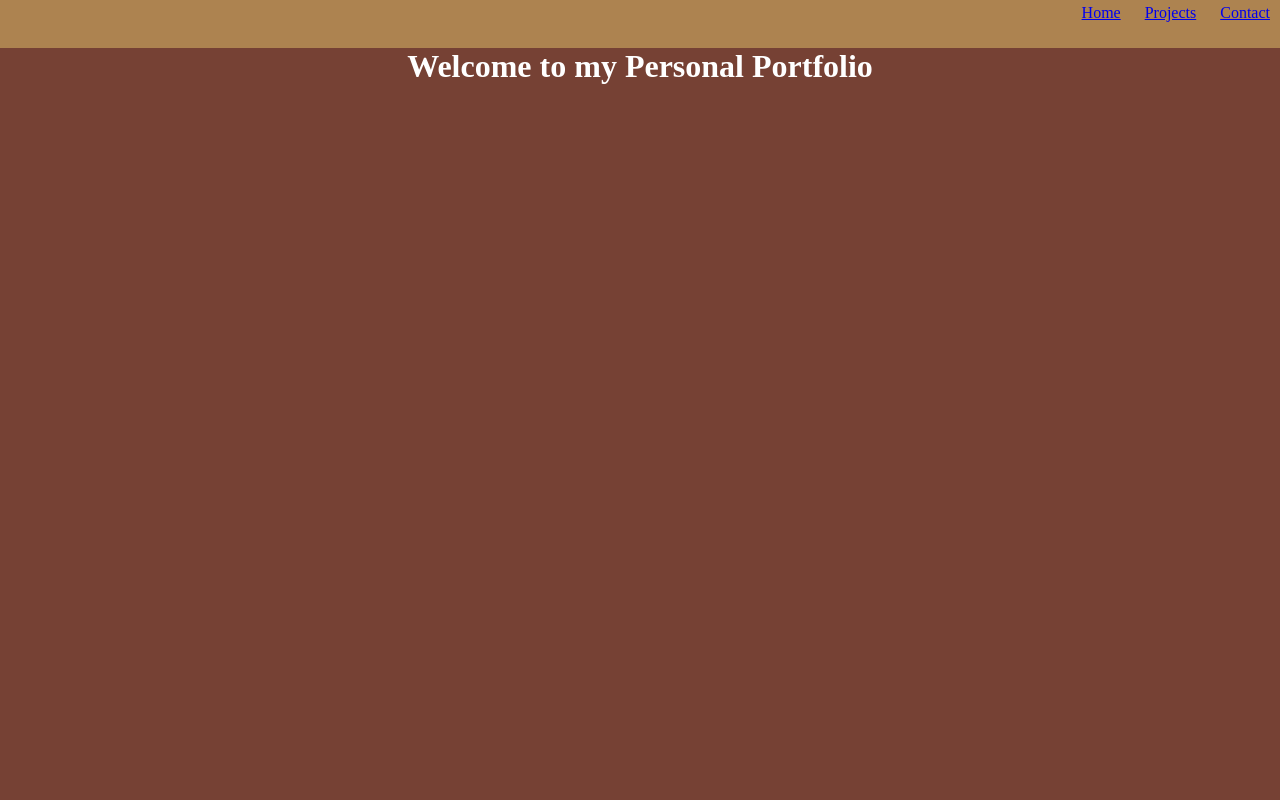
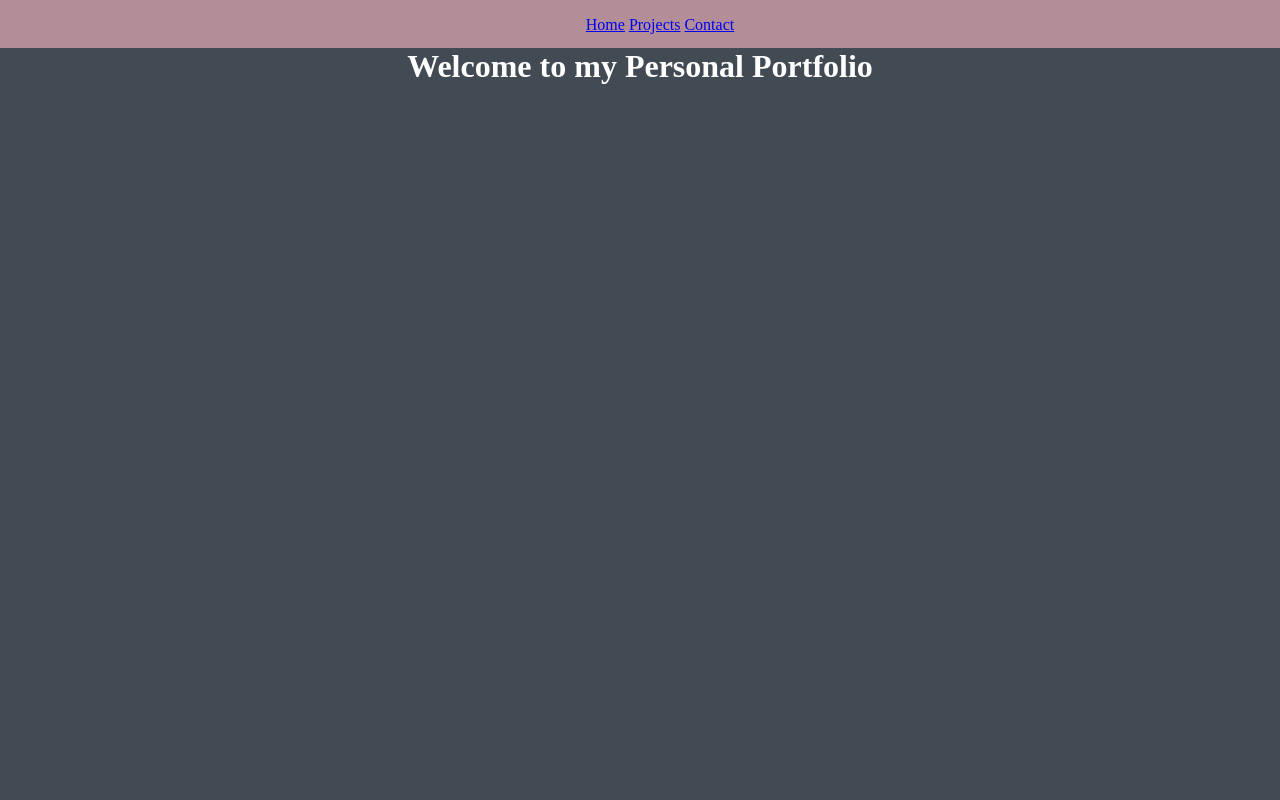
Before and after one commit to gleon92/microverse-project1, a plain HTML site: page index.html in a window 1280 px wide. Shown: the top 800 px of the page. Drawn offline with Linux system fonts and the light colour scheme.

Commit message:
Changes on the color palette

```diff
--- a/css/style.css
+++ b/css/style.css
@@ -2,30 +2,30 @@ body, html{
     margin: 0;
     padding: 0;
 }
+
+body {
+    background-color: #C5BAAF;
+}
 #navbar{
     display: flex;
     top: 0;
-
     position: fixed;
     width: 100%;
     height: 48px;
-    background-color: #AD8350;
-    align-items: flex-end;
-    justify-content: flex-end;
-
+    background-color: #B38D97;
+    justify-content: center;
 }
 #navbar ul li{
         display: inline-block;
         list-style-type: none;
         margin: 0;
-        padding: 10px 10px;
 
 }
 #welcome-section{
     height: 100vh;
     text-align: center;
     margin-top: 48px;
-    background-color: #764134;
+    background-color: #424B54;
     color: white;
     font-size: 1em;
 }
```
